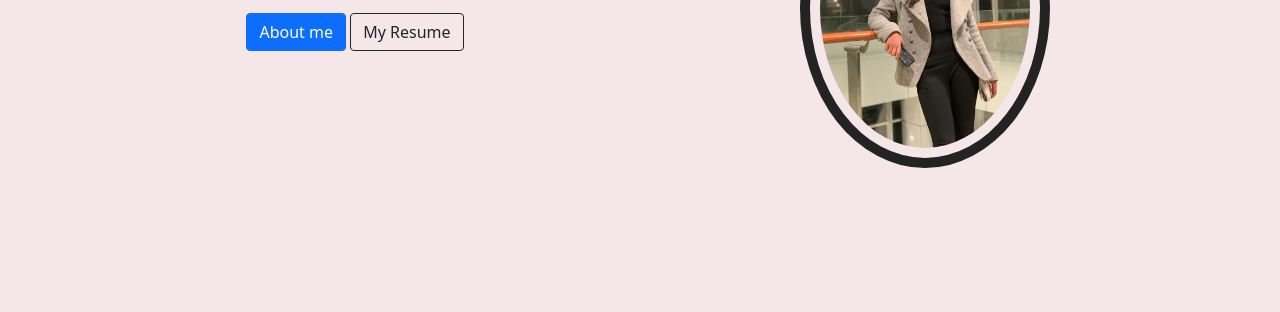
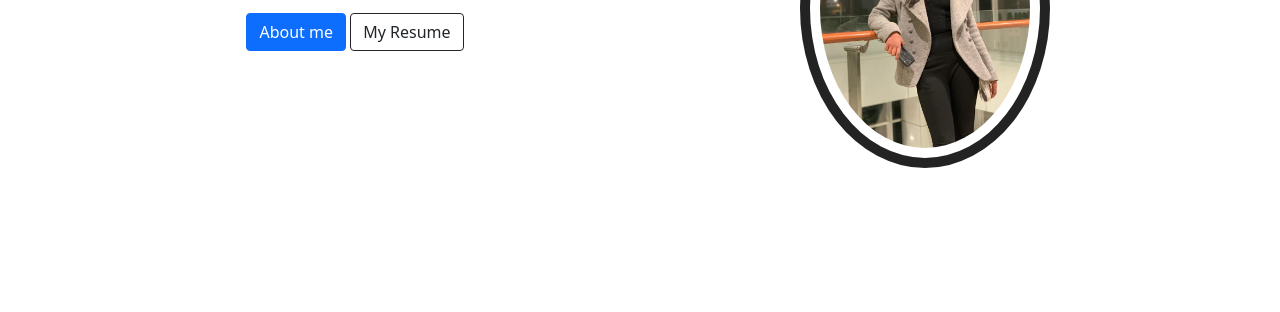
Before and after one commit to singla10/singla10.github.io, a plain HTML site: page index.html in a window 1280 px wide. Shown: the part 304-616 px from the top of the page. Drawn offline with nearby package versions, Linux system fonts and the light colour scheme.

Commit message:
something

```diff
--- a/index.html
+++ b/index.html
@@ -10,7 +10,7 @@
     <link href="https://cdn.jsdelivr.net/npm/bootstrap@5.1.3/dist/css/bootstrap.min.css" rel="stylesheet"
         integrity="sha384-1BmE4kWBq78iYhFldvKuhfTAU6auU8tT94WrHftjDbrCEXSU1oBoqyl2QvZ6jIW3" crossorigin="anonymous">
     <link rel="stylesheet" href="style.css">
-    <title>Tisha</title>
+    <title>Tisha portfolio</title>
 
 </head>
 
--- a/style.css
+++ b/style.css
@@ -1,6 +1,4 @@
-*{
-    background-color: rgb(245, 230, 233);
-}
+
 .hero-image{
     border: 10px solid rgb(36, 35, 35);
     padding: 10px;
```
